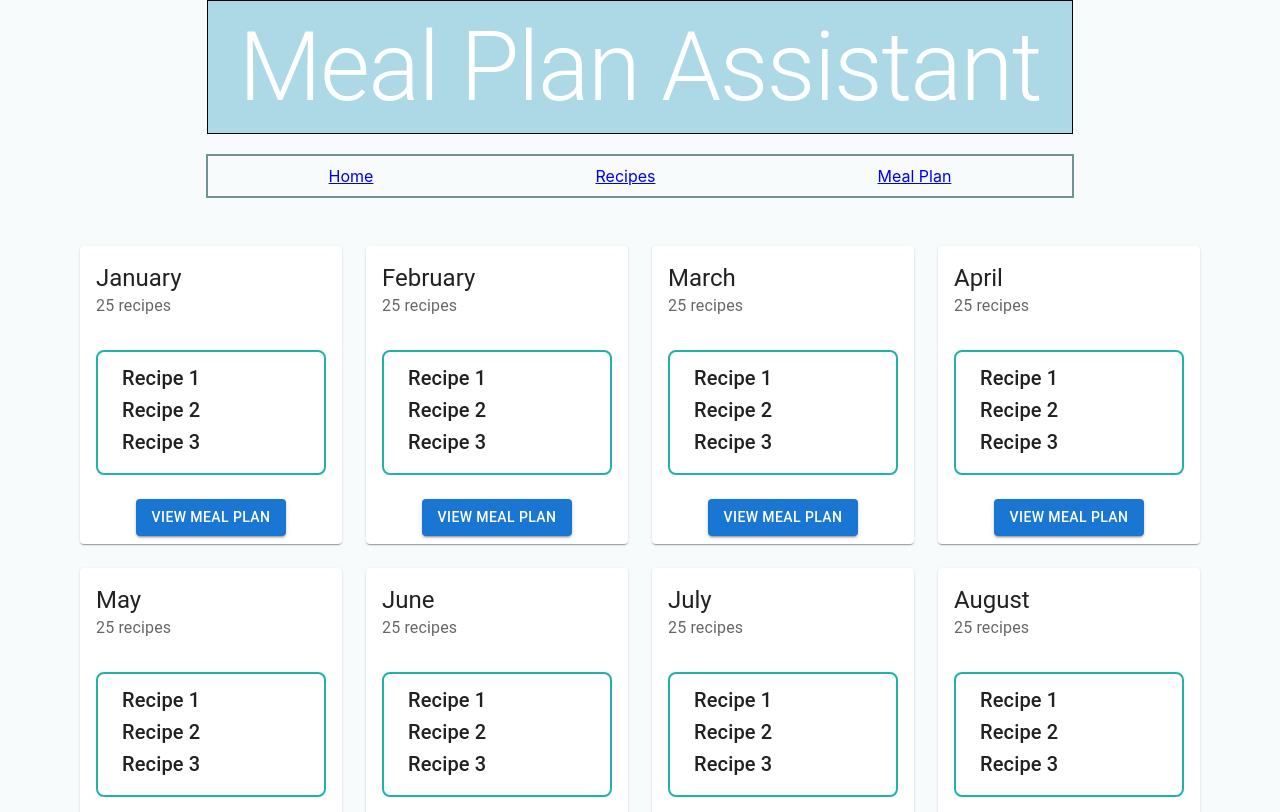
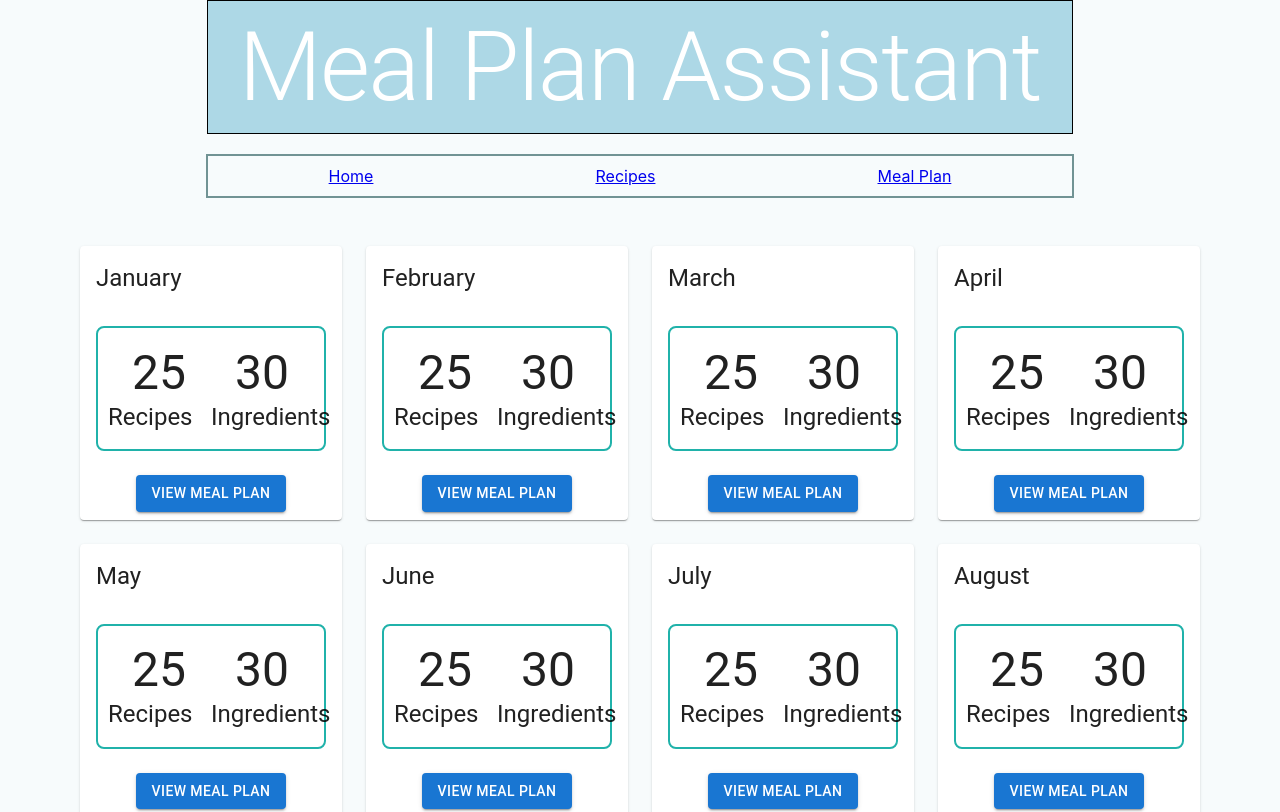
Before and after one commit to TomNgTech/Groceries-Recipes-Meal-Plan-Frontend, a React (Create React App) app: page /mealplan in a window 1280 px wide. Shown: the top 812 px of the page. Built offline with nearby package versions, Linux system fonts and the light colour scheme.

Commit message:
changed to show stats

```diff
--- a/src/components/mealplan/Mealplan.css
+++ b/src/components/mealplan/Mealplan.css
@@ -14,6 +14,9 @@
     border-radius: 8px;
     padding: 10px;
     height: 125px;
+    flex-direction: row;
+    align-content: center;
+    justify-content: center;
 }
 
 .buttonBox{
--- a/src/components/mealplan/MealplanCard.js
+++ b/src/components/mealplan/MealplanCard.js
@@ -1,16 +1,25 @@
 import React from 'react'
 import Typography from '@mui/material/Typography'
-import { Button, Card, CardContent, CardHeader, Container, CardActions } from '@mui/material'
+import { Button, Grid, Card, CardContent, CardHeader, Container, CardActions } from '@mui/material'
 function MealPlanCard (props) {
   return (
         <Card>
-            <CardHeader title={props.month} subheader="25 recipes"/>
+            <CardHeader title={props.month}/>
             <CardContent>
-            <Container className='recipeBox'>
-                <Typography variant="h6">Recipe 1</Typography>
-                <Typography variant="h6">Recipe 2</Typography>
-                <Typography variant="h6">Recipe 3</Typography>
-            </Container>
+            <Grid container className='recipeBox' spacing={0} >
+                <Grid item xs={6} direction={'column'}>
+                  <Container>
+                    <Typography variant="h3">25</Typography>
+                  </Container>
+                  <Typography variant="h5">Recipes</Typography>
+                </Grid>
+                <Grid item xs={6} direction={'column'}>
+                  <Container>
+                    <Typography variant="h3">30</Typography>
+                  </Container>
+                  <Typography variant="h5">Ingredients</Typography>
+                </Grid>
+            </Grid>
             </CardContent>
             <CardActions>
               <Container className='buttonBox' sx={{ width: 'auto' }}>
```
